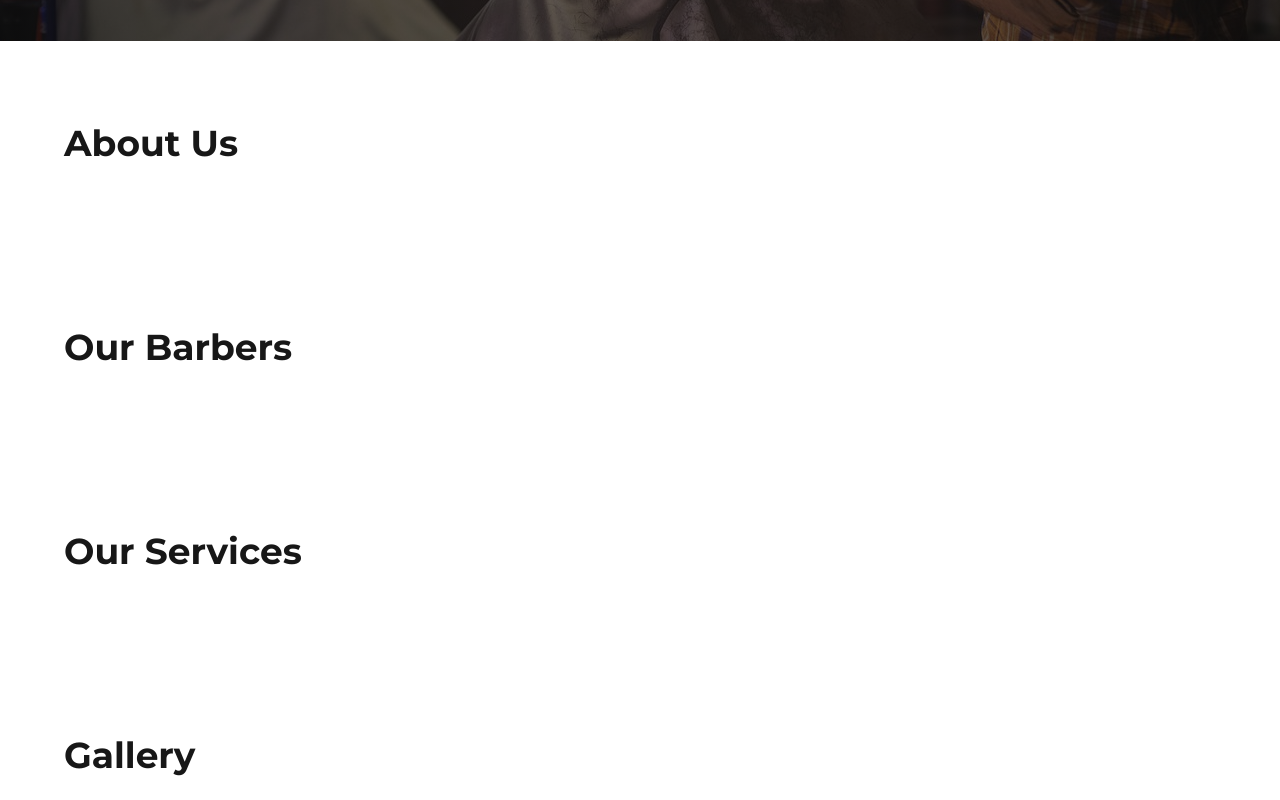
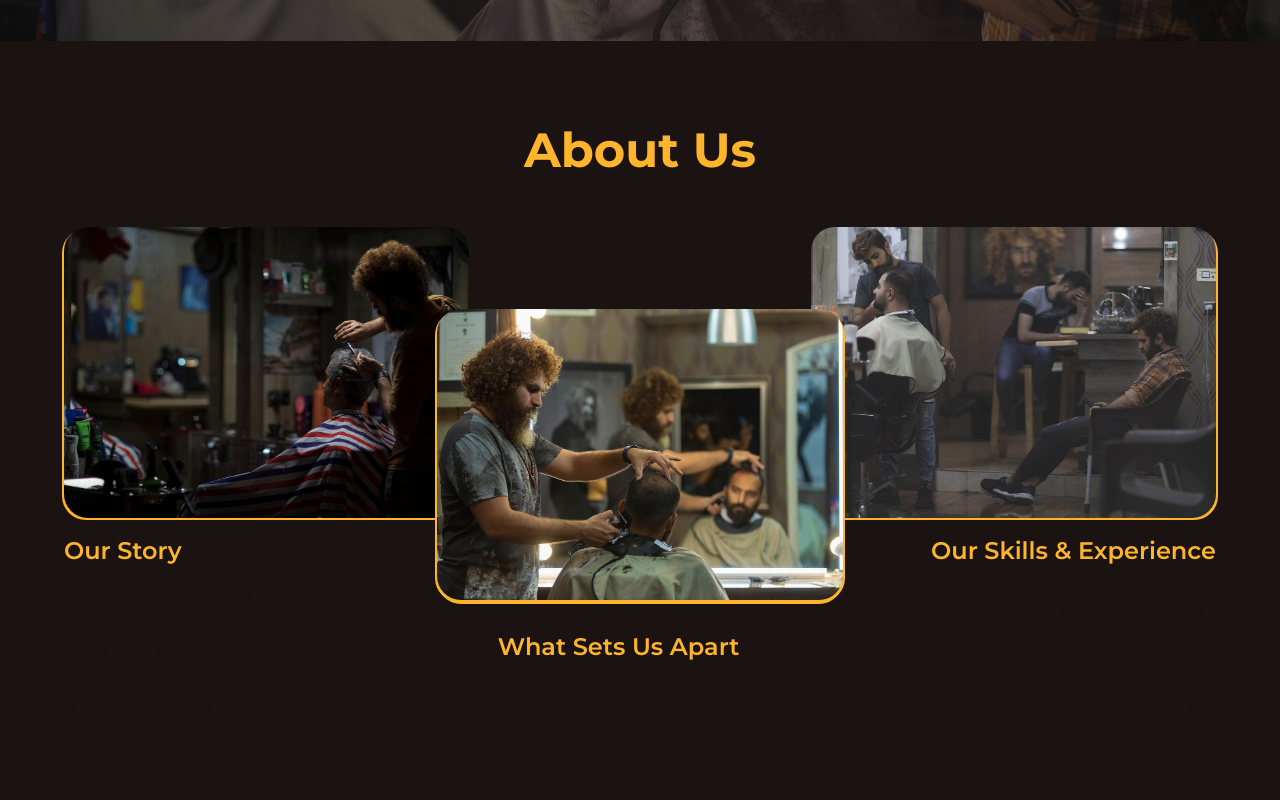
Before and after one commit to LataM88/fade-blade, a Next.js app: page / in a window 1280 px wide. Shown: the part 580-1380 px from the top of the page. Built offline with nearby package versions, Linux system fonts and the light colour scheme.

Commit message:
about-section gotowe

```diff
--- a/src/app/components/landing/AboutSection/AboutSection.module.css
+++ b/src/app/components/landing/AboutSection/AboutSection.module.css
@@ -1,6 +1,6 @@
-.section {
+.about {
     padding: 80px 0;
-    background-color: var(--background);
+    background-color: var(--brown-secondary);
 }
 
 .container {
@@ -8,3 +8,88 @@
     margin: 0 auto;
     padding: 0 24px;
 }
+
+.about h1 {
+    display: flex;
+    color: var(--primary-yellow);
+    align-items: center;
+    justify-content: center;
+    margin-bottom: 48px;
+}
+
+.aboutContent {
+    display: flex;
+    flex-direction: row;
+    justify-content: flex-start;
+}
+
+.aboutImage {
+    position: relative;
+}
+
+.aboutImage1 {
+    z-index: 1;
+    width: 539px;
+    height: 291px;
+    background-image: url('/images/about/about-photo1.jpg');
+    background-size: cover;
+    background-position: center;
+    background-repeat: no-repeat;
+    margin-left: 64px;
+    border-radius: 24px;
+    filter: drop-shadow(-2px 2px 0px var(--primary-yellow));
+}
+
+.aboutImage2 {
+    z-index: 2;
+    width: 539px;
+    height: 291px;
+    background-image: url('/images/about/about-photo2.jpg');
+    background-size: cover;
+    background-position: center;
+    background-repeat: no-repeat;
+    margin-top: 82px;
+    border-radius: 24px;
+    margin-left: -32px;
+    margin-right: -32px;
+    filter: drop-shadow(-2px 2px 0px var(--primary-yellow)) drop-shadow(2px 2px 0px var(--primary-yellow));
+}
+
+.aboutImage3 {
+    z-index: 1;
+    width: 539px;
+    height: 291px;
+    background-image: url('/images/about/about-photo3.jpg');
+    background-size: cover;
+    background-position: center;
+    background-repeat: no-repeat;
+    margin-right: 64px;
+    border-radius: 24px;
+    filter: drop-shadow(2px 2px 0px var(--primary-yellow));
+}
+
+.aboutText {
+    margin-left: 64px;
+    margin-right: 64px;
+    display: flex;
+    flex-direction: row;
+    justify-content: space-between;
+}
+
+.aboutDescription h3 {
+    color: var(--primary-yellow);
+}
+
+.aboutDescription1 {
+    margin-top: -64px;
+}
+
+.aboutDescription2 {
+    text-align: center;
+    margin-top: 32px;
+}
+
+.aboutDescription3 {
+    margin-top: -64px;
+    text-align: right;
+}
--- a/src/app/components/landing/AboutSection/AboutSection.tsx
+++ b/src/app/components/landing/AboutSection/AboutSection.tsx
@@ -2,9 +2,28 @@ import styles from './AboutSection.module.css';
 
 export default function AboutSection() {
     return (
-        <section className={styles.section}>
+        <section className={styles.about}>
             <div className={styles.container}>
-                <h2>About Us</h2>
+                <h1>About Us</h1>
+            </div>
+            <div className={styles.aboutContent}>
+                <div className={`${styles.aboutImage} ${styles.aboutImage1}`}></div>
+                <div className={`${styles.aboutImage} ${styles.aboutImage2}`}></div>
+                <div className={`${styles.aboutImage} ${styles.aboutImage3}`}></div>
+            </div>
+            <div className={styles.aboutText}>
+                <div className={`${styles.aboutDescription} ${styles.aboutDescription1}`}>
+                    <h3>Our Story</h3>
+                    <p>Started in 2018 by three <br />friends who ditched corporate <br /> life for clippers. We began <br /> small, grew organically, and <br /> built a loyal community. Today <br /> we're a team of 6 barbers <br /> who've served over 5,000 <br /> clients and counting.</p>
+                </div>
+                <div className={`${styles.aboutDescription} ${styles.aboutDescription2}`}>
+                    <h3>What Sets Us Apart</h3>
+                    <p>No gimmicks, just solid work and real <br /> conversations. We invest in continuous <br /> training and premium tools because <br /> your time and trust matter. Book online, <br /> show up on time, leave looking sharp - <br /> that's the experience every single time.</p>
+                </div>
+                <div className={`${styles.aboutDescription} ${styles.aboutDescription3}`}>
+                    <h3>Our Skills & Experience</h3>
+                    <p>Every barber brings years of <br /> hands-on experience and <br /> specialized training. From <br /> classic cuts to modern fades, <br /> beard sculpting to hot towel <br /> shaves - we've mastered the <br /> craft. We stay current with <br /> techniques while respecting <br /> timeless barbering traditions.</p>
+                </div>
             </div>
         </section>
     );
```
